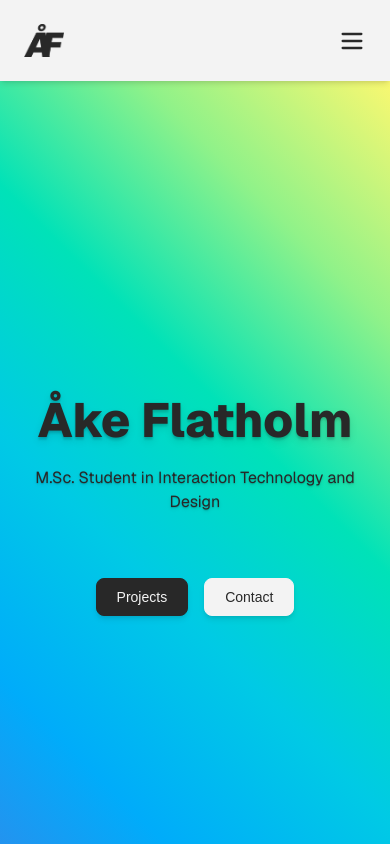
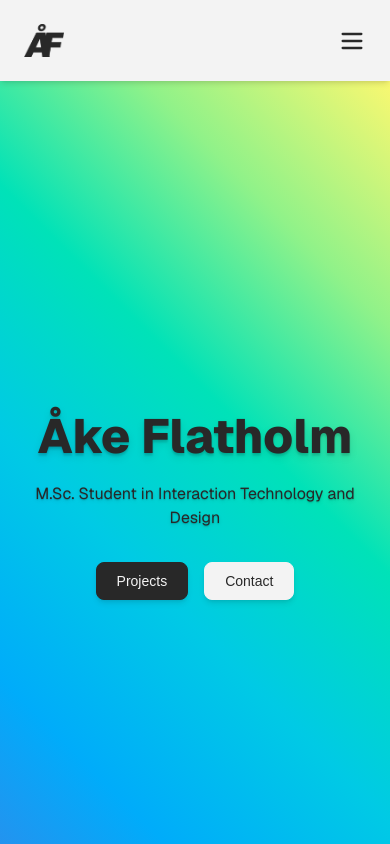
Before and after one commit to CodingQuercus/akesportfolio, a Next.js app: page / in a window 390 px wide. Shown: the top 844 px of the page. Built offline with nearby package versions, Linux system fonts and the light colour scheme.

Commit message:
minifix på hero

```diff
--- a/src/app/components/Hero.jsx
+++ b/src/app/components/Hero.jsx
@@ -32,7 +32,7 @@ export default function Hero() {
                     initial={{ opacity: 0, y: 20 }}
                     animate={{ opacity: 1, y: 0 }}
                     transition={{ duration: 0.8, delay: 0.4, ease: "easeOut" }}
-                    className="flex flex-wrap justify-center gap-4 mt-16 sm:mt-20"
+                    className="flex flex-wrap justify-center gap-4 mt-8 sm:mt-20"
                 >
                     <Link href="#projects">
                         <motion.button
```
